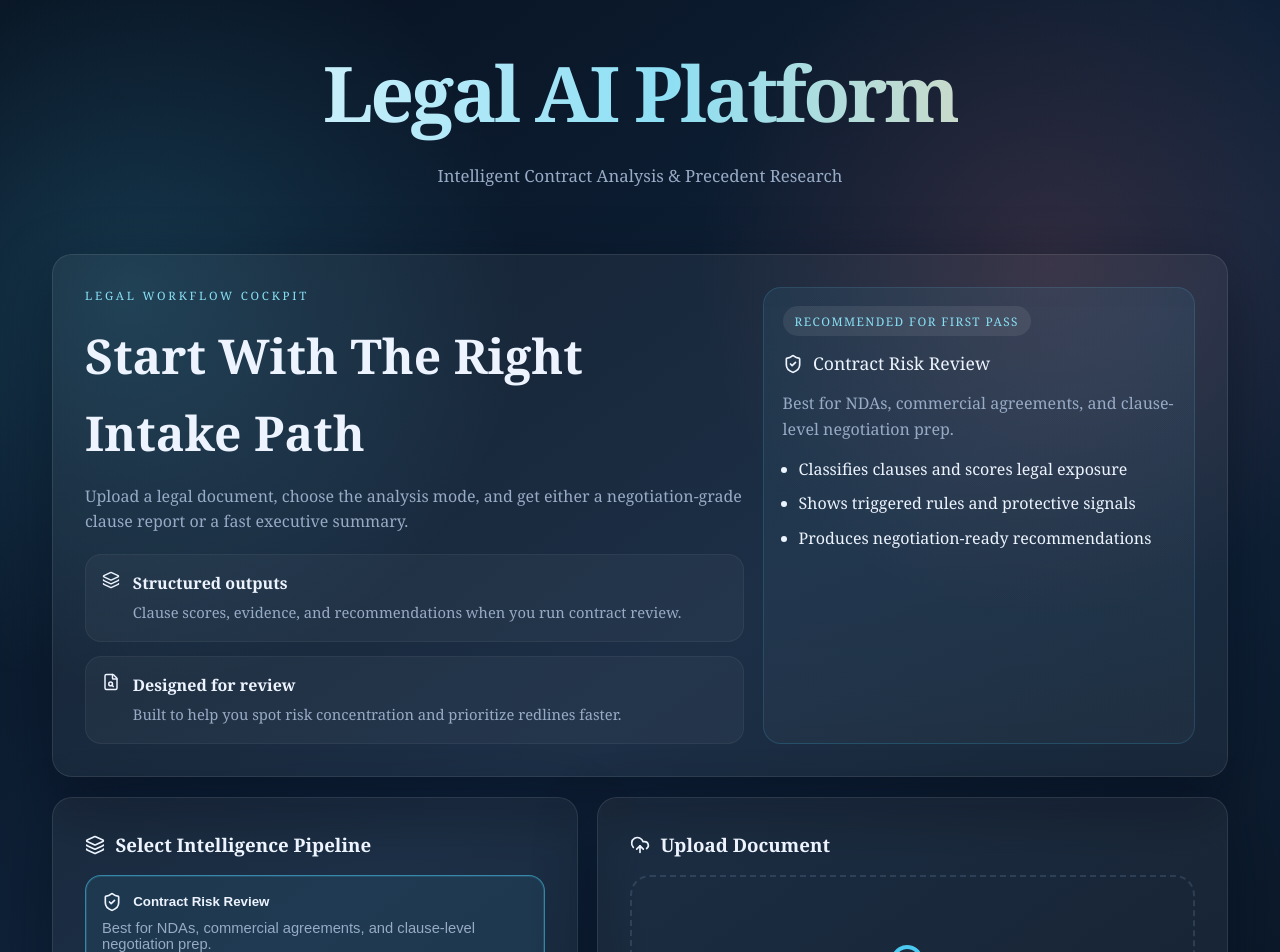
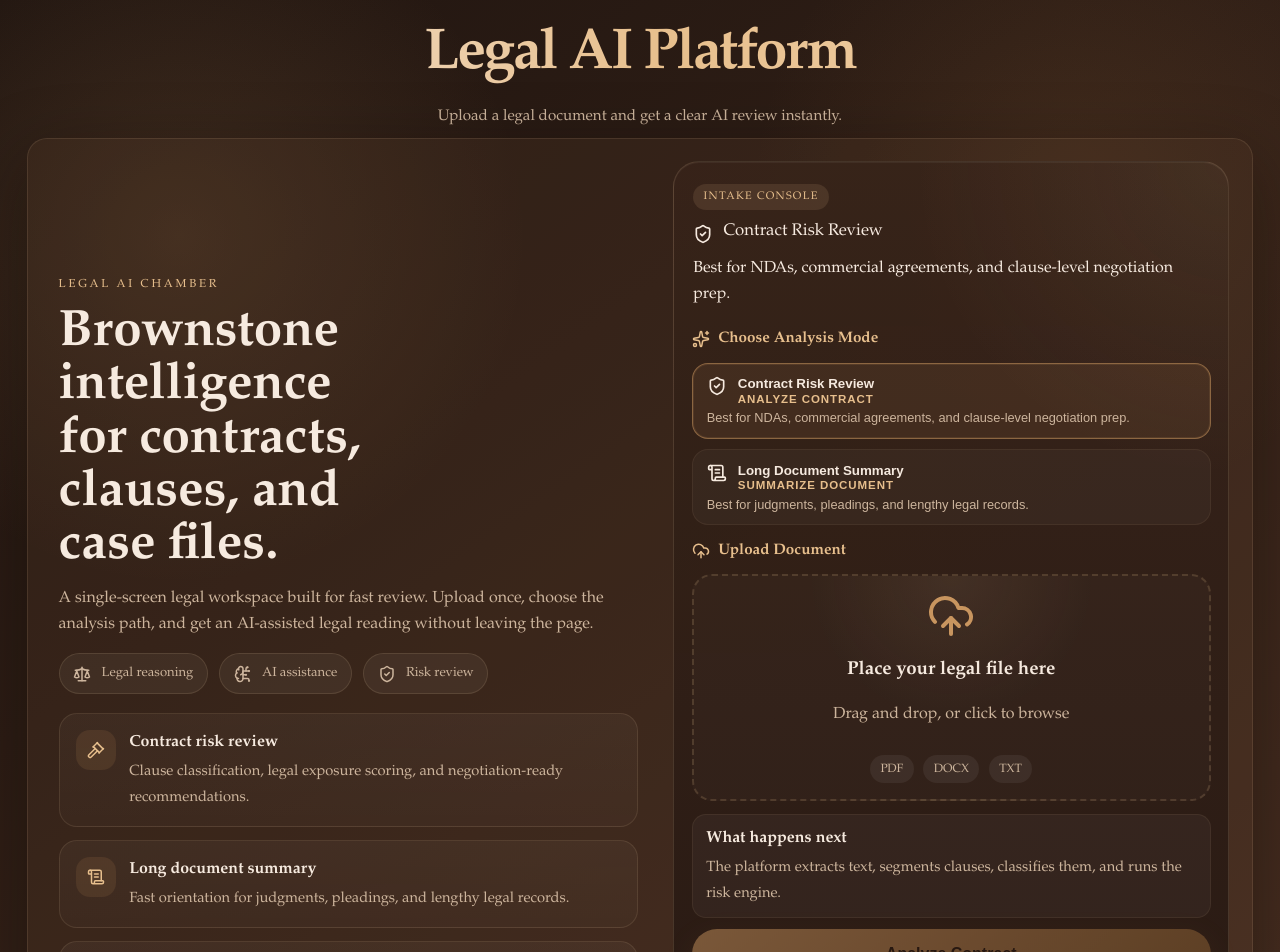
Before and after one commit to chetan-coder5486/Legal-Ai-Platform, a React app in the folder frontend/: page / in a window 1280 px wide. Shown: the top 952 px of the page. Built offline with nearby package versions, Linux system fonts and the light colour scheme; the HTML template or start-up script is replaced by a standard one.

Commit message:
feat: enhance UI and UX for App and UploadForm components; update styles and content for improved clarity and engagement

```diff
--- a/frontend/src/App.jsx
+++ b/frontend/src/App.jsx
@@ -7,6 +7,7 @@ function App() {
   const [reportData, setReportData] = useState(null);
   const [isLoading, setIsLoading] = useState(false);
   const [error, setError] = useState(null);
+  const isLandingState = !reportData && !isLoading;
 
   const handleUploadComplete = (data) => {
     setReportData(data);
@@ -30,10 +31,10 @@ function App() {
   };
 
   return (
-    <div className="app-container">
+    <div className={`app-container${isLandingState ? ' landing-mode' : ''}`}>
       <header>
         <h1>Legal AI Platform</h1>
-        <p>Intelligent Contract Analysis & Precedent Research</p>
+        <p>Upload a legal document and get a clear AI review instantly.</p>
       </header>
 
       <main>
--- a/frontend/src/components/UploadForm.next.jsx
+++ b/frontend/src/components/UploadForm.next.jsx
@@ -1,12 +1,16 @@
 import { useRef, useState } from 'react';
 import axios from 'axios';
 import {
+  BrainCircuit,
   CheckCircle,
+  FileBadge2,
   FileSearch,
   FileText,
-  Layers3,
+  Gavel,
+  Scale,
+  ShieldCheck,
   ScrollText,
-  ShieldCheck,
+  Sparkles,
   UploadCloud,
 } from 'lucide-react';
 
@@ -114,57 +118,79 @@ const UploadForm = ({ onUploadStart, onUploadComplete, onError }) => {
 
   return (
     <div className="upload-shell animate-slide-up">
-      <section className="glass-panel upload-hero-panel">
-        <div className="upload-hero-copy">
-          <div className="hero-kicker">Legal workflow cockpit</div>
-          <h2>Start With The Right Intake Path</h2>
+      <form onSubmit={handleSubmit} className="glass-panel upload-command-center">
+        <section className="legal-ai-hero">
+          <div className="hero-kicker">Legal AI Chamber</div>
+          <h2>Brownstone intelligence for contracts, clauses, and case files.</h2>
           <p>
-            Upload a legal document, choose the analysis mode, and get either a negotiation-grade clause report
-            or a fast executive summary.
+            A single-screen legal workspace built for fast review. Upload once, choose the analysis path, and get an
+            AI-assisted legal reading without leaving the page.
           </p>
 
-          <div className="upload-guidance-grid">
-            <div className="guidance-card">
-              <Layers3 size={18} />
-              <div>
-                <strong>Structured outputs</strong>
-                <span>Clause scores, evidence, and recommendations when you run contract review.</span>
+          <div className="hero-symbol-row">
+            <div className="hero-symbol-card">
+              <Scale size={18} />
+              <span>Legal reasoning</span>
+            </div>
+            <div className="hero-symbol-card">
+              <BrainCircuit size={18} />
+              <span>AI assistance</span>
+            </div>
+            <div className="hero-symbol-card">
+              <ShieldCheck size={18} />
+              <span>Risk review</span>
             </div>
           </div>
 
-            <div className="guidance-card">
-              <FileSearch size={18} />
+          <div className="hero-insight-grid">
+            <article className="hero-insight-card">
+              <div className="hero-insight-icon">
+                <Gavel size={18} />
+              </div>
               <div>
-                <strong>Designed for review</strong>
-                <span>Built to help you spot risk concentration and prioritize redlines faster.</span>
+                <strong>Contract risk review</strong>
+                <span>Clause classification, legal exposure scoring, and negotiation-ready recommendations.</span>
               </div>
+            </article>
+
+            <article className="hero-insight-card">
+              <div className="hero-insight-icon">
+                <ScrollText size={18} />
               </div>
+              <div>
+                <strong>Long document summary</strong>
+                <span>Fast orientation for judgments, pleadings, and lengthy legal records.</span>
               </div>
+            </article>
+
+            <article className="hero-insight-card">
+              <div className="hero-insight-icon">
+                <FileBadge2 size={18} />
               </div>
+              <div>
+                <strong>Accepted formats</strong>
+                <span>PDF, DOCX, and TXT supported in the same intake flow.</span>
+              </div>
+            </article>
+          </div>
+        </section>
 
-        <div className="upload-side-panel">
-          <div className="upload-side-badge">Recommended for first pass</div>
+        <section className="upload-intake-panel">
+          <div className="intake-panel-top">
+            <div className="upload-side-badge">Intake Console</div>
             <div className="upload-side-title">
               <SelectedIcon size={20} />
               <span>{selectedPipeline.title}</span>
             </div>
             <p>{selectedPipeline.subtitle}</p>
-          <ul className="upload-side-list">
-            {selectedPipeline.features.map((feature) => (
-              <li key={feature}>{feature}</li>
-            ))}
-          </ul>
-        </div>
-      </section>
-
-      <form onSubmit={handleSubmit} className="upload-layout">
-        <section className="glass-panel pipeline-panel">
-          <div className="panel-head">
-            <Layers3 size={20} />
-            <h3>Select Intelligence Pipeline</h3>
           </div>
 
-          <div className="pipeline-option-grid">
+          <div className="intake-section-head">
+            <Sparkles size={18} />
+            <h3>Choose Analysis Mode</h3>
+          </div>
+
+          <div className="pipeline-stack">
             {Object.entries(PIPELINES).map(([value, pipeline]) => {
               const Icon = pipeline.icon;
               const active = value === taskType;
@@ -178,23 +204,24 @@ const UploadForm = ({ onUploadStart, onUploadComplete, onError }) => {
                 >
                   <div className="pipeline-option-top">
                     <Icon size={20} />
+                    <div>
                       <span>{pipeline.title}</span>
+                      <small>{pipeline.cta}</small>
+                    </div>
                   </div>
                   <p>{pipeline.subtitle}</p>
                 </button>
               );
             })}
           </div>
-        </section>
 
-        <section className="glass-panel upload-panel">
-          <div className="panel-head">
-            <UploadCloud size={20} />
+          <div className="intake-section-head">
+            <UploadCloud size={18} />
             <h3>Upload Document</h3>
           </div>
 
           <div
-            className={`upload-zone ${dragActive ? 'drag-active' : ''}`}
+            className={`upload-zone upload-zone-primary ${dragActive ? 'drag-active' : ''}`}
             onDragEnter={handleDrag}
             onDragLeave={handleDrag}
             onDragOver={handleDrag}
@@ -212,8 +239,8 @@ const UploadForm = ({ onUploadStart, onUploadComplete, onError }) => {
             {!file ? (
               <>
                 <UploadCloud className="upload-icon" />
-                <h3>Drop your legal document here</h3>
-                <p style={{ color: 'var(--text-secondary)' }}>or click to browse from your computer</p>
+                <h3>Place your legal file here</h3>
+                <p style={{ color: 'var(--text-secondary)' }}>Drag and drop, or click to browse</p>
                 <div className="upload-support-row">
                   <span>PDF</span>
                   <span>DOCX</span>
@@ -233,24 +260,33 @@ const UploadForm = ({ onUploadStart, onUploadComplete, onError }) => {
             )}
           </div>
 
-          <div className="upload-footer">
-            <div className="upload-meta">
+          <div className="upload-footer compact intake-footer">
+            <div className="upload-meta upload-meta-compact">
               <strong>What happens next</strong>
               <span>
                 {taskType === 'summarize_case'
-                  ? 'The system will parse the document and generate a concise summary.'
-                  : 'The system will segment clauses, classify them, run the risk engine, and build a report.'}
+                  ? 'The platform parses the file and returns a concise legal summary.'
+                  : 'The platform extracts text, segments clauses, classifies them, and runs the risk engine.'}
               </span>
             </div>
 
             <button
               type="submit"
-              className="btn-primary"
+              className="btn-primary btn-legal"
               disabled={!file}
-              style={{ width: '100%', padding: '1.2rem', fontSize: '1.05rem' }}
+              style={{ width: '100%', padding: '1rem 1.15rem', fontSize: '1rem' }}
             >
               {selectedPipeline.cta}
             </button>
+
+            <div className="intake-trust-row">
+              {selectedPipeline.features.map((feature) => (
+                <div key={feature} className="trust-chip">
+                  <CheckCircle size={14} />
+                  <span>{feature}</span>
+                </div>
+              ))}
+            </div>
           </div>
         </section>
       </form>
--- a/frontend/src/index.css
+++ b/frontend/src/index.css
@@ -1,21 +1,21 @@
 :root {
-  --bg-color: #07111f;
-  --panel-bg: rgba(18, 27, 40, 0.78);
-  --border-color: rgba(129, 161, 193, 0.2);
-  --text-primary: #edf4ff;
-  --text-secondary: #98abc5;
-  --accent-color: #4cc9f0;
-  --accent-hover: #88e0f6;
-  --accent-strong: #1d7fa5;
-  --risk-high: #ff6b6b;
-  --risk-medium: #f3b562;
-  --risk-low: #58d68d;
-  --glass-border: rgba(255, 255, 255, 0.09);
-  --glass-bg: rgba(255, 255, 255, 0.05);
-  --glass-shadow: 0 18px 60px rgba(1, 12, 24, 0.45);
-  --blur: blur(18px);
+  --bg-color: #201510;
+  --panel-bg: rgba(61, 40, 28, 0.82);
+  --border-color: rgba(194, 158, 121, 0.22);
+  --text-primary: #f6eadf;
+  --text-secondary: #cdb59d;
+  --accent-color: #c8955f;
+  --accent-hover: #e7bf8d;
+  --accent-strong: #8f6135;
+  --risk-high: #d26a52;
+  --risk-medium: #d2a25f;
+  --risk-low: #8faf79;
+  --glass-border: rgba(224, 195, 158, 0.12);
+  --glass-bg: rgba(88, 60, 43, 0.22);
+  --glass-shadow: 0 22px 70px rgba(11, 6, 4, 0.42);
+  --blur: blur(20px);
   --border-radius: 20px;
-  --font-family: Georgia, "Times New Roman", serif;
+  --font-family: "Palatino Linotype", "Book Antiqua", Georgia, serif;
 }
 
 * {
@@ -27,9 +27,9 @@
 body {
   background-color: var(--bg-color);
   background-image:
-    radial-gradient(circle at 10% 20%, rgba(76, 201, 240, 0.18), transparent 24%),
-    radial-gradient(circle at 82% 18%, rgba(255, 107, 107, 0.14), transparent 22%),
-    linear-gradient(145deg, #07111f 0%, #10243c 48%, #08111d 100%);
+    radial-gradient(circle at 14% 20%, rgba(200, 149, 95, 0.16), transparent 24%),
+    radial-gradient(circle at 84% 16%, rgba(143, 97, 53, 0.18), transparent 22%),
+    linear-gradient(145deg, #201510 0%, #2d1d15 36%, #4a3022 100%);
   color: var(--text-primary);
   font-family: var(--font-family);
   min-height: 100vh;
@@ -38,35 +38,54 @@ body {
 }
 
 .app-container {
-  max-width: 1240px;
+  width: min(96vw, 1680px);
   margin: 0 auto;
-  padding: 2rem;
+  padding: 1rem 1.25rem 1.25rem;
   display: flex;
   flex-direction: column;
-  gap: 2rem;
+  gap: 1rem;
   min-height: 100vh;
+}
+
+.app-container.landing-mode {
+  width: min(98vw, 1820px);
+  min-height: 100vh;
+  padding: 0.6rem 0.9rem 0.8rem;
+  gap: 0.55rem;
+  overflow: visible;
+}
+
+.app-container.landing-mode header {
+  margin-bottom: 0;
+  flex: 0 0 auto;
+}
+
+.app-container.landing-mode main {
+  flex: 1;
+  min-height: 0;
+  overflow: visible;
 }
 
 header {
   text-align: center;
-  margin-bottom: 2rem;
+  margin-bottom: 0.35rem;
   animation: fadeInDown 0.8s ease-out;
 }
 
 header h1 {
-  font-size: clamp(2.8rem, 6vw, 4.8rem);
+  font-size: clamp(2rem, 4.8vw, 3.6rem);
   font-weight: 700;
   letter-spacing: -0.04em;
-  background: linear-gradient(90deg, #f6fbff, #8ddff4 52%, #ffd6a5);
+  background: linear-gradient(90deg, #f6eadf, #e7bf8d 52%, #f4d6b0);
   -webkit-background-clip: text;
   -webkit-text-fill-color: transparent;
-  margin-bottom: 0.5rem;
+  margin-bottom: 0.2rem;
 }
 
 header p {
   color: var(--text-secondary);
-  font-size: 1.05rem;
-  max-width: 760px;
+  font-size: 0.95rem;
+  max-width: 620px;
   margin: 0 auto;
 }
 
@@ -81,7 +100,7 @@ main {
   -webkit-backdrop-filter: var(--blur);
   border: 1px solid var(--glass-border);
   border-radius: var(--border-radius);
-  padding: 2rem;
+  padding: 1.4rem;
   box-shadow: var(--glass-shadow);
   transition: box-shadow 0.2s ease, border-color 0.2s ease;
   position: relative;
@@ -95,148 +114,224 @@ main {
 /* Upload Component */
 .upload-shell {
   display: grid;
-  gap: 1.25rem;
+  gap: 0.75rem;
+  min-height: 100%;
 }
 
-.upload-hero-panel {
+.upload-command-center {
   display: grid;
-  grid-template-columns: 1.45fr 0.95fr;
-  gap: 1.2rem;
+  grid-template-columns: minmax(360px, 1fr) minmax(540px, 0.92fr);
+  gap: 1.1rem;
+  align-items: stretch;
+  min-height: calc(100vh - 118px);
 }
 
-.upload-hero-copy,
-.upload-side-panel {
+.legal-ai-hero,
+.upload-side-panel,
+.upload-intake-panel {
   position: relative;
   z-index: 1;
 }
 
-.upload-hero-copy h2 {
-  font-size: clamp(2rem, 4vw, 3rem);
-  margin-bottom: 0.75rem;
+.legal-ai-hero {
+  display: flex;
+  flex-direction: column;
+  justify-content: center;
+  padding: 1rem 1.1rem 1rem 0.5rem;
+  min-height: 0;
 }
 
-.upload-hero-copy p,
+.legal-ai-hero h2 {
+  font-size: clamp(2.4rem, 4vw, 4rem);
+  line-height: 1.04;
+  margin-bottom: 0.8rem;
+  max-width: 12ch;
+}
+
+.legal-ai-hero p,
 .upload-side-panel p {
   color: var(--text-secondary);
 }
 
-.upload-guidance-grid {
+.hero-symbol-row {
+  display: flex;
+  gap: 0.7rem;
+  margin-top: 1rem;
+  flex-wrap: wrap;
+}
+
+.hero-symbol-card {
+  display: inline-flex;
+  align-items: center;
+  gap: 0.65rem;
+  padding: 0.55rem 0.85rem;
+  border-radius: 999px;
+  background: rgba(255, 244, 233, 0.05);
+  border: 1px solid rgba(224, 195, 158, 0.14);
+  color: var(--text-secondary);
+  font-size: 0.82rem;
+}
+
+.hero-insight-grid {
   display: grid;
-  gap: 0.85rem;
+  gap: 0.8rem;
   margin-top: 1.2rem;
 }
 
-.guidance-card {
-  display: flex;
-  gap: 0.8rem;
-  align-items: flex-start;
+.hero-insight-card {
+  display: grid;
+  grid-template-columns: auto 1fr;
+  gap: 0.85rem;
   padding: 1rem;
-  border-radius: 16px;
-  background: rgba(255, 255, 255, 0.04);
-  border: 1px solid rgba(255, 255, 255, 0.05);
+  border-radius: 18px;
+  background: linear-gradient(180deg, rgba(255, 245, 233, 0.04), rgba(255, 255, 255, 0.02));
+  border: 1px solid rgba(224, 195, 158, 0.12);
 }
 
-.guidance-card strong,
+.hero-insight-card strong {
+  display: block;
+  margin-bottom: 0.2rem;
+}
+
+.hero-insight-card span {
+  color: var(--text-secondary);
+  font-size: 0.9rem;
+  line-height: 1.45;
+}
+
+.hero-insight-icon {
+  width: 40px;
+  height: 40px;
+  display: grid;
+  place-items: center;
+  border-radius: 14px;
+  background: rgba(200, 149, 95, 0.12);
+  color: var(--accent-hover);
+}
+
+.upload-intake-panel {
+  display: grid;
+  grid-template-rows: auto auto auto auto auto;
+  gap: 0.7rem;
+  padding: 1.1rem;
+  border-radius: 26px;
+  background:
+    radial-gradient(circle at top right, rgba(231, 191, 141, 0.08), transparent 28%),
+    linear-gradient(180deg, rgba(56, 36, 26, 0.96), rgba(40, 26, 19, 0.95));
+  border: 1px solid rgba(224, 195, 158, 0.16);
+  box-shadow: inset 0 1px 0 rgba(255, 245, 233, 0.05);
+  overflow: visible;
+}
+
+.hero-insight-card strong,
 .upload-side-title span,
 .upload-meta strong {
   display: block;
   margin-bottom: 0.2rem;
 }
 
-.guidance-card span,
+.hero-insight-card span,
 .upload-meta span {
   color: var(--text-secondary);
   font-size: 0.92rem;
 }
 
-.upload-side-panel {
-  border-radius: 18px;
-  padding: 1.15rem;
-  background: linear-gradient(180deg, rgba(76, 201, 240, 0.08), rgba(255, 255, 255, 0.03));
-  border: 1px solid rgba(76, 201, 240, 0.16);
+.intake-panel-top {
+  padding: 0.2rem 0.1rem 0.4rem;
 }
 
 .upload-side-badge {
   display: inline-flex;
   width: fit-content;
-  padding: 0.34rem 0.75rem;
+  padding: 0.28rem 0.65rem;
   border-radius: 999px;
-  background: rgba(255, 255, 255, 0.08);
+  background: rgba(231, 191, 141, 0.12);
   color: var(--accent-hover);
-  font-size: 0.74rem;
+  font-size: 0.68rem;
   text-transform: uppercase;
   letter-spacing: 0.12em;
-  margin-bottom: 0.8rem;
+  margin-bottom: 0.55rem;
 }
 
 .upload-side-title {
   display: flex;
   align-items: center;
   gap: 0.65rem;
-  font-size: 1.1rem;
-  margin-bottom: 0.7rem;
+  font-size: 1.05rem;
+  margin-bottom: 0.45rem;
 }
 
-.upload-side-list {
-  margin-top: 0.9rem;
-  padding-left: 1rem;
+.intake-section-head {
+  display: flex;
+  align-items: center;
+  gap: 0.55rem;
+  color: var(--accent-hover);
+  font-size: 0.95rem;
+  margin-top: 0.15rem;
 }
 
-.upload-side-list li {
-  margin-bottom: 0.55rem;
+.intake-section-head h3 {
+  font-size: 0.95rem;
 }
 
-.upload-layout {
+.pipeline-stack {
   display: grid;
-  grid-template-columns: 1fr 1.2fr;
-  gap: 1.2rem;
-}
-
-.pipeline-option-grid {
-  display: grid;
-  gap: 0.9rem;
+  gap: 0.65rem;
 }
 
 .pipeline-option {
   width: 100%;
   text-align: left;
-  padding: 1rem;
+  padding: 0.78rem 0.88rem;
   border-radius: 16px;
-  border: 1px solid rgba(255, 255, 255, 0.08);
-  background: rgba(255, 255, 255, 0.03);
+  border: 1px solid rgba(224, 195, 158, 0.08);
+  background: rgba(255, 248, 241, 0.03);
   color: var(--text-primary);
   cursor: pointer;
   transition: all 0.2s ease;
 }
 
 .pipeline-option:hover {
-  border-color: rgba(76, 201, 240, 0.32);
+  border-color: rgba(200, 149, 95, 0.34);
   transform: translateY(-1px);
 }
 
 .pipeline-option.active {
-  border-color: rgba(76, 201, 240, 0.55);
-  background: rgba(76, 201, 240, 0.08);
-  box-shadow: inset 0 0 0 1px rgba(76, 201, 240, 0.16);
+  border-color: rgba(200, 149, 95, 0.55);
+  background: rgba(200, 149, 95, 0.1);
+  box-shadow: inset 0 0 0 1px rgba(200, 149, 95, 0.14);
 }
 
 .pipeline-option-top {
   display: flex;
-  align-items: center;
+  align-items: flex-start;
   gap: 0.7rem;
-  margin-bottom: 0.5rem;
+  margin-bottom: 0.35rem;
   font-weight: 700;
+}
+
+.pipeline-option-top div {
+  display: grid;
+  gap: 0.1rem;
+}
+
+.pipeline-option-top small {
+  color: var(--accent-hover);
+  font-size: 0.72rem;
+  font-weight: 600;
+  text-transform: uppercase;
+  letter-spacing: 0.08em;
 }
 
 .pipeline-option p {
   color: var(--text-secondary);
-  font-size: 0.92rem;
+  font-size: 0.8rem;
 }
 
 .upload-zone {
   border: 2px dashed var(--border-color);
   border-radius: var(--border-radius);
-  padding: 4rem 2rem;
+  padding: 1.35rem 1rem;
   text-align: center;
   cursor: pointer;
   transition: all 0.3s ease;
@@ -247,9 +342,17 @@ main {
   gap: 1rem;
 }
 
+.upload-zone-primary {
+  min-height: 160px;
+  padding: 1rem 0.9rem;
+  background:
+    radial-gradient(circle at top center, rgba(231, 191, 141, 0.08), transparent 42%),
+    rgba(255, 248, 241, 0.02);
+}
+
 .upload-zone:hover, .upload-zone.drag-active {
   border-color: var(--accent-color);
-  background: rgba(88, 166, 255, 0.05);
+  background: rgba(200, 149, 95, 0.06);
 }
 
 .upload-icon {
@@ -271,41 +374,81 @@ main {
   display: inline-flex;
   align-items: center;
   gap: 0.45rem;
-  padding: 0.35rem 0.75rem;
+  padding: 0.28rem 0.65rem;
   border-radius: 999px;
-  background: rgba(255, 255, 255, 0.06);
+  background: rgba(255, 248, 241, 0.06);
   color: var(--text-secondary);
-  font-size: 0.8rem;
+  font-size: 0.75rem;
 }
 
 .file-ready-state {
   display: flex;
   flex-direction: column;
   align-items: center;
-  gap: 0.8rem;
+  gap: 0.55rem;
 }
 
 .ready-chip {
   color: var(--risk-low);
-  background: rgba(88, 214, 141, 0.1);
+  background: rgba(143, 175, 121, 0.12);
 }
 
 .upload-footer {
   display: grid;
-  gap: 1rem;
-  margin-top: 1.2rem;
+  gap: 0.65rem;
+  margin-top: 0.5rem;
+  align-content: start;
+}
+
+.upload-footer.compact {
+  margin-top: 0;
 }
 
 .upload-meta {
-  padding: 1rem;
+  padding: 0.7rem 0.85rem;
   border-radius: 14px;
-  background: rgba(255, 255, 255, 0.04);
-  border: 1px solid rgba(255, 255, 255, 0.05);
+  background: rgba(255, 248, 241, 0.04);
+  border: 1px solid rgba(224, 195, 158, 0.08);
+}
+
+.upload-meta-compact {
+  margin-top: 0.1rem;
+}
+
+.btn-legal {
+  background: linear-gradient(135deg, #d0a36f, #9b693b);
+  color: #24160f;
+  box-shadow: 0 14px 34px rgba(155, 105, 59, 0.28);
+}
+
+.btn-legal:hover {
+  box-shadow: 0 10px 26px rgba(155, 105, 59, 0.34);
+}
+
+.intake-footer {
+  align-self: start;
+}
+
+.intake-trust-row {
+  display: grid;
+  gap: 0.45rem;
+}
+
+.trust-chip {
+  display: flex;
+  align-items: center;
+  gap: 0.55rem;
+  padding: 0.55rem 0.65rem;
+  border-radius: 12px;
+  background: rgba(255, 248, 241, 0.03);
+  border: 1px solid rgba(224, 195, 158, 0.08);
+  color: var(--text-secondary);
+  font-size: 0.82rem;
 }
 
 .btn-primary {
   background: linear-gradient(135deg, var(--accent-color), var(--accent-strong));
-  color: #06111b;
+  color: #24160f;
   border: none;
   padding: 0.8rem 2rem;
   border-radius: 999px;
@@ -313,12 +456,12 @@ main {
   font-weight: 700;
   cursor: pointer;
   transition: all 0.2s ease;
-  box-shadow: 0 10px 30px rgba(76, 201, 240, 0.25);
+  box-shadow: 0 10px 30px rgba(155, 105, 59, 0.25);
 }
 
 .btn-primary:hover {
   transform: translateY(-2px);
-  box-shadow: 0 6px 20px 0 rgba(88, 166, 255, 0.5);
+  box-shadow: 0 6px 20px 0 rgba(155, 105, 59, 0.42);
 }
 
 .btn-primary:disabled {
@@ -970,8 +1113,7 @@ select:focus, input:focus {
 }
 
 @media (max-width: 1024px) {
-  .upload-hero-panel,
-  .upload-layout,
+  .upload-command-center,
   .report-hero,
   .insight-grid,
   .detail-grid,
@@ -992,18 +1134,48 @@ select:focus, input:focus {
   .clause-mini-grid {
     grid-template-columns: 1fr;
   }
+
+  .upload-command-center {
+    min-height: auto;
+    height: auto;
+  }
+
+  .legal-ai-hero {
+    padding: 0.25rem 0 0.75rem;
+  }
+
+  .legal-ai-hero h2 {
+    max-width: none;
+  }
+
+  .hero-symbol-row {
+    gap: 0.55rem;
+  }
 }
 
 @media (max-width: 640px) {
   .app-container {
+    padding: 0.85rem;
+  }
+
+  .app-container.landing-mode {
+    height: auto;
+    overflow: visible;
+  }
+
+  .glass-panel {
     padding: 1rem;
   }
 
-  .glass-panel {
-    padding: 1.25rem;
+  .upload-zone {
+    padding: 1.4rem 0.9rem;
   }
 
-  .upload-zone {
-    padding: 2.5rem 1rem;
+  .hero-insight-card {
+    grid-template-columns: 1fr;
+  }
+
+  .upload-intake-panel {
+    padding: 0.9rem;
   }
 }
```
Lines whose indentation alone changed are shown as unchanged.
